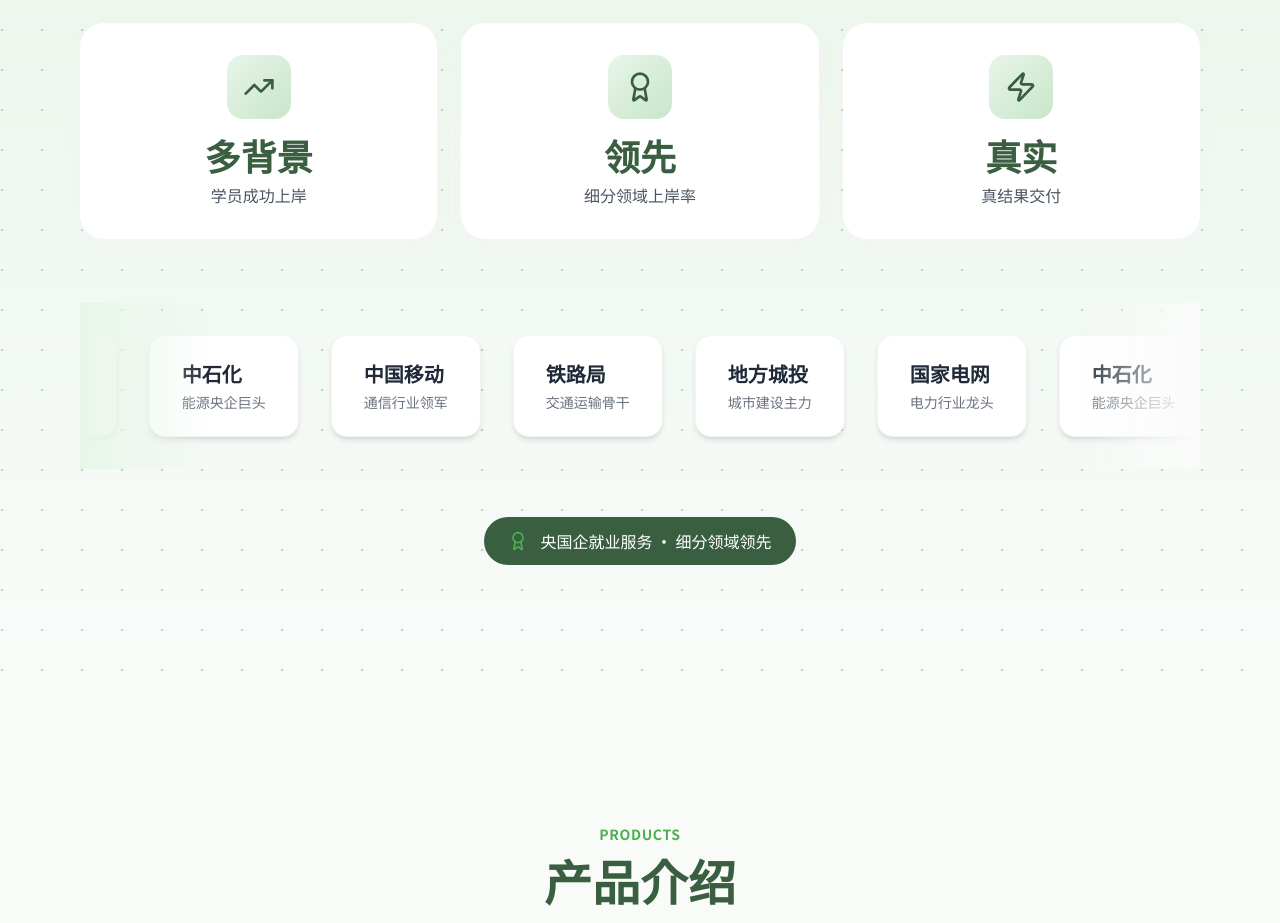
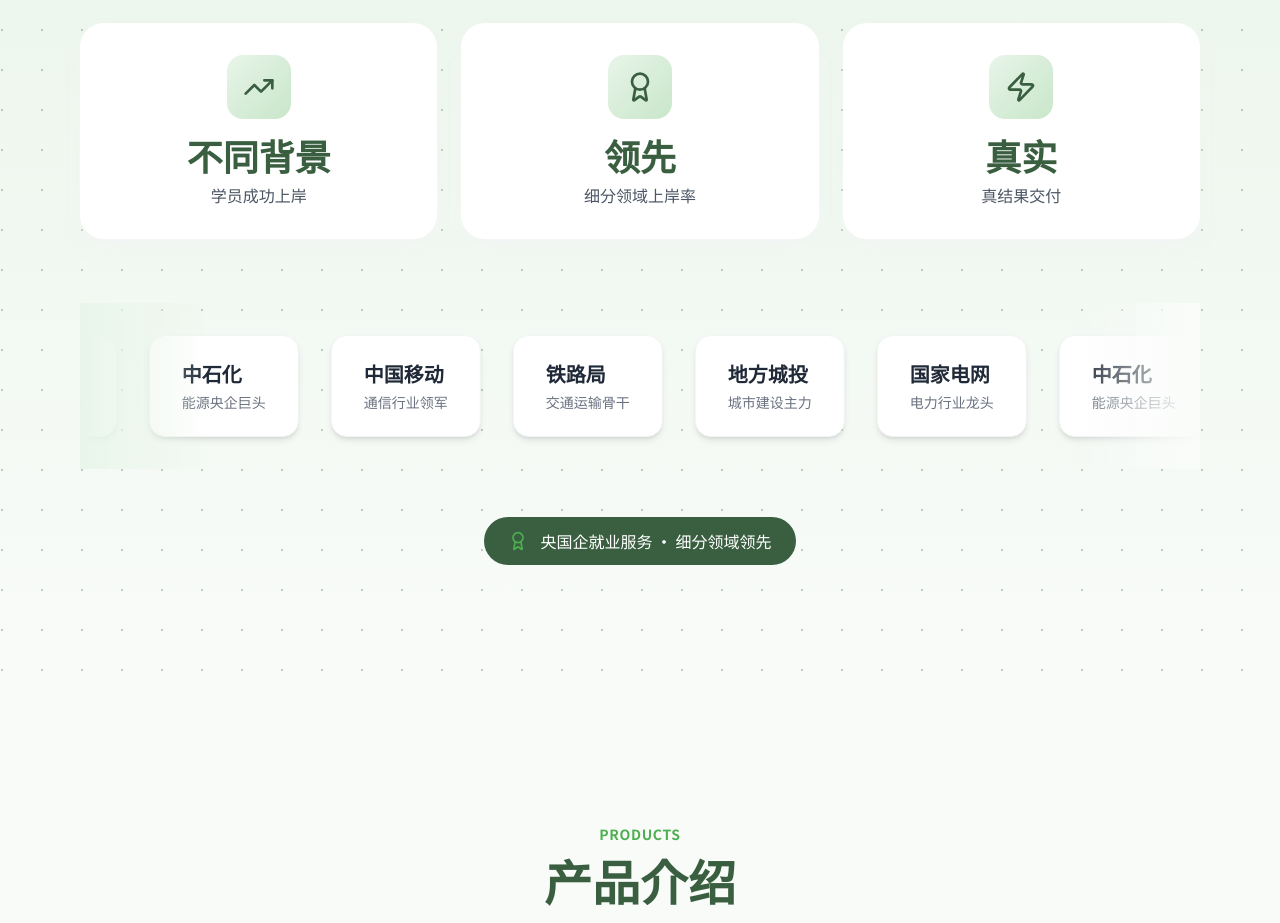
Before and after one commit to micaren321-byte/my-site, a React (Vite) app: page / in a window 1280 px wide. Shown: the part 6160-7083 px from the top of the page. Built offline with nearby package versions, Linux system fonts and the light colour scheme.

Commit message:
Update SuccessCases.tsx

```diff
--- a/src/sections/SuccessCases.tsx
+++ b/src/sections/SuccessCases.tsx
@@ -10,7 +10,7 @@
 ];
 
 const stats = [
-  { value: '多背景', label: '学员成功上岸', icon: TrendingUp },
+  { value: '不同背景', label: '学员成功上岸', icon: TrendingUp },
   { value: '领先', label: '细分领域上岸率', icon: Award },
   { value: '真实', label: '真结果交付', icon: Zap },
 ];
```
